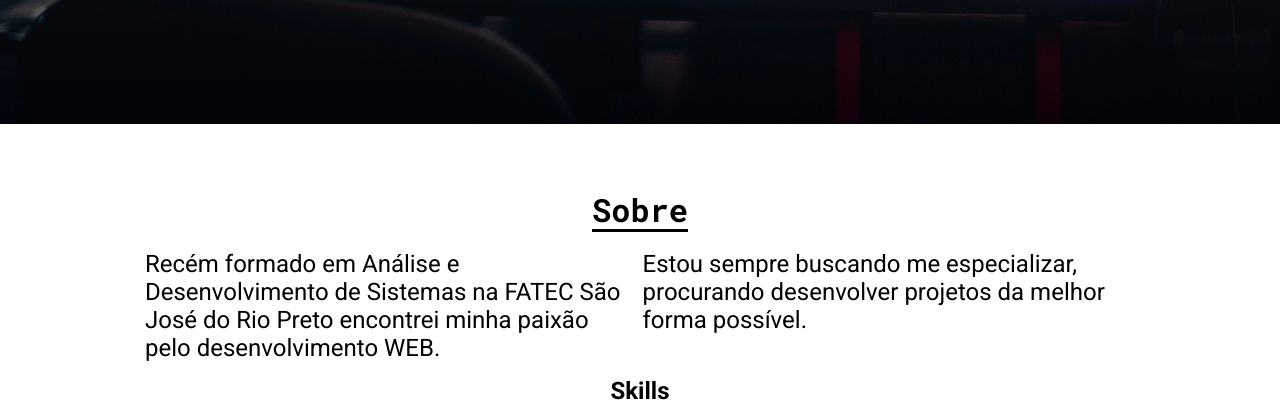
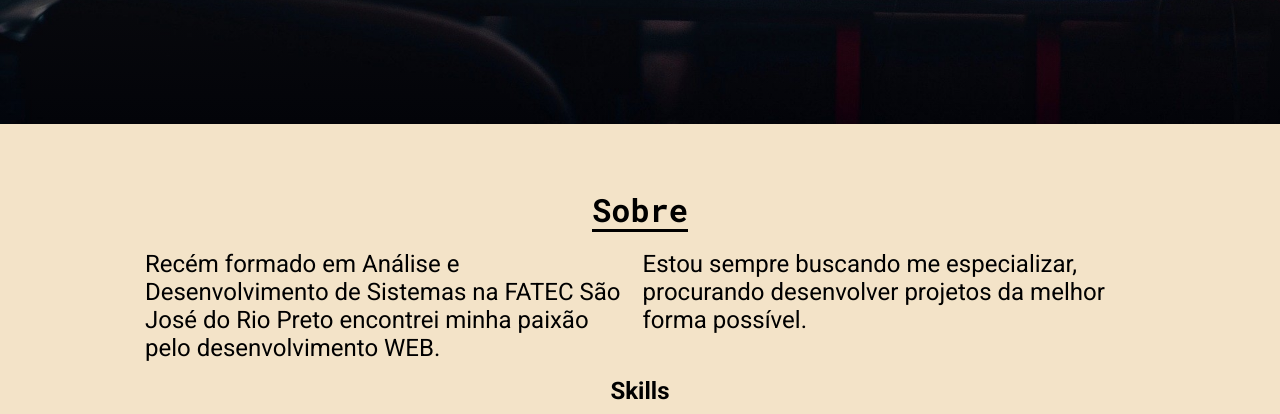
Before and after one commit to kelsondouglas/Projeto-Portfolio, a plain HTML site: page index.html in a window 1280 px wide. Shown: the part 676-1090 px from the top of the page. Drawn offline with Linux system fonts and the light colour scheme.

Commit message:
Adicionado fundo ao sobre

```diff
--- a/estilo.css
+++ b/estilo.css
@@ -154,6 +154,7 @@ nav ul li a:hover {
     padding:5% 0;
     min-height: 400px;
     align-items: center;
+    background-color: #f3e3c8;
 }
 
 .portifolio {
```
